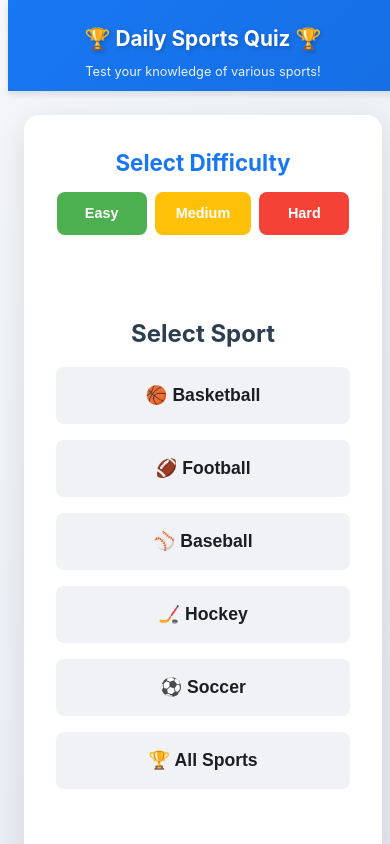
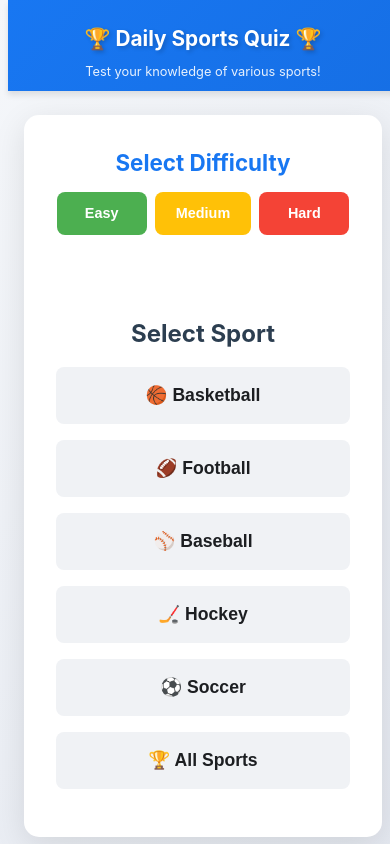
Before and after one commit to zrewt/curser-home, a React (Create React App) app: page / in a window 390 px wide. Built offline with nearby package versions, Linux system fonts and the light colour scheme.

Commit message:
Initial commit

```diff
--- a/src/App.css
+++ b/src/App.css
@@ -75,8 +75,8 @@
   border-radius: 15px;
   box-shadow: 0 8px 32px rgba(0, 0, 0, 0.1);
   margin-top: 2rem;
+  margin-bottom: 2rem;
   position: relative;
-  min-height: 100vh;
   display: flex;
   flex-direction: column;
 }
@@ -150,9 +150,6 @@
   display: block;
   width: 90%;
   max-width: 300px;
-  position: sticky;
-  bottom: 2rem;
-  z-index: 100;
 }
 
 .start-quiz-button:hover {
@@ -304,10 +301,7 @@
 
 @media (max-width: 768px) {
   .App {
-    padding: 0;
-    overflow-x: hidden;
-    height: auto;
-    min-height: 100vh;
+    padding-bottom: 2rem;
   }
 
   .App-header {
@@ -327,8 +321,7 @@
     padding: 1rem;
     margin: 1rem;
     width: auto;
-    min-height: calc(100vh - 2rem);
-    margin-bottom: 0;
+    margin-bottom: 2rem;
   }
 
   .difficulty-selection h2 {
@@ -369,12 +362,8 @@
     font-size: 1.1rem;
     width: 90%;
     max-width: 300px;
-    margin: 1rem auto;
-    position: fixed;
-    bottom: 2rem;
-    left: 50%;
-    transform: translateX(-50%);
-    z-index: 1000;
+    margin: 2rem auto;
+    position: relative;
   }
 
   .score-section {
@@ -393,7 +382,7 @@
   .sport-buttons {
     grid-template-columns: repeat(auto-fit, minmax(120px, 1fr));
     gap: 0.8rem;
-    margin-bottom: 5rem;
+    margin-bottom: 2rem;
   }
 
   .sport-button {
```
